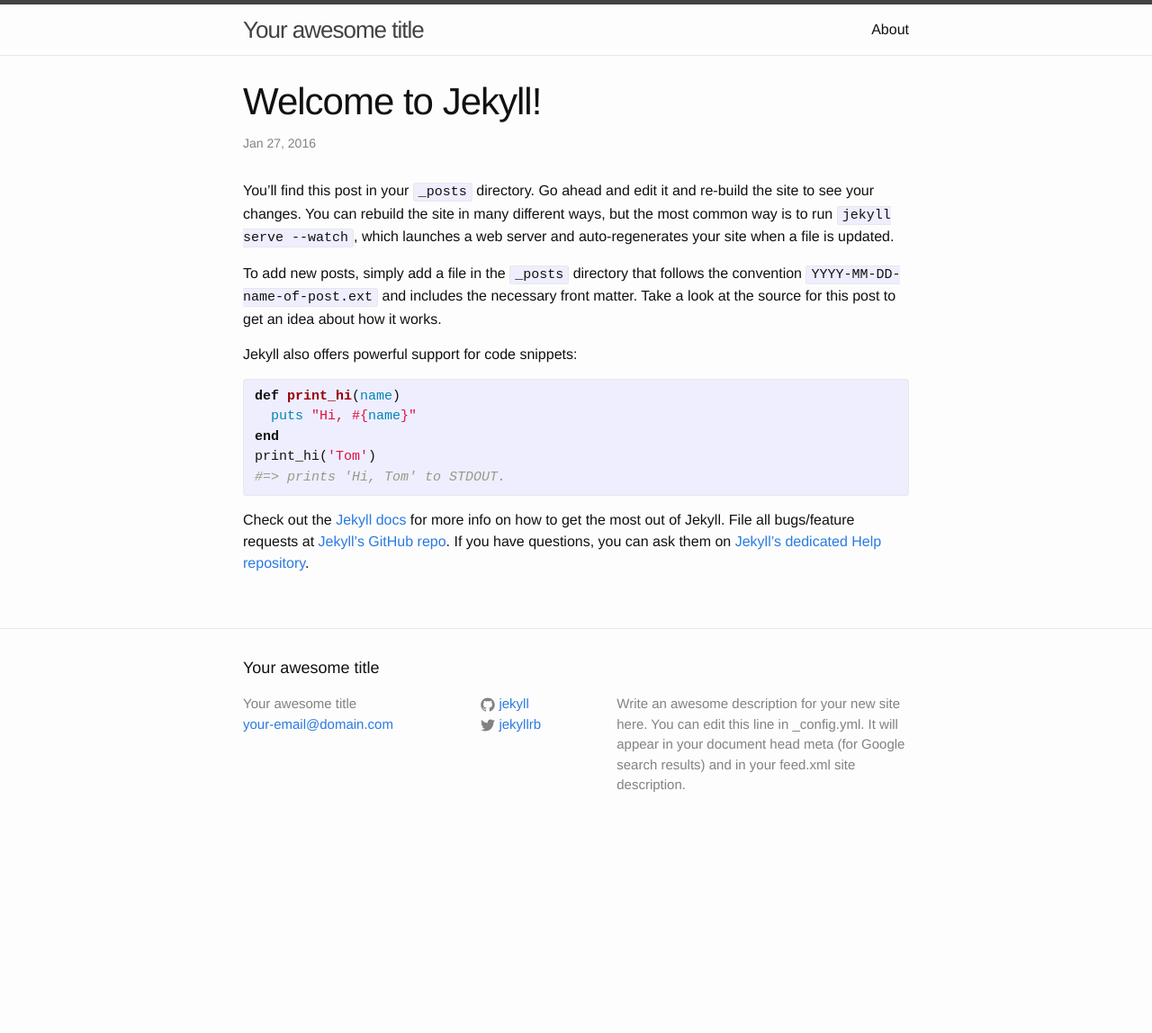
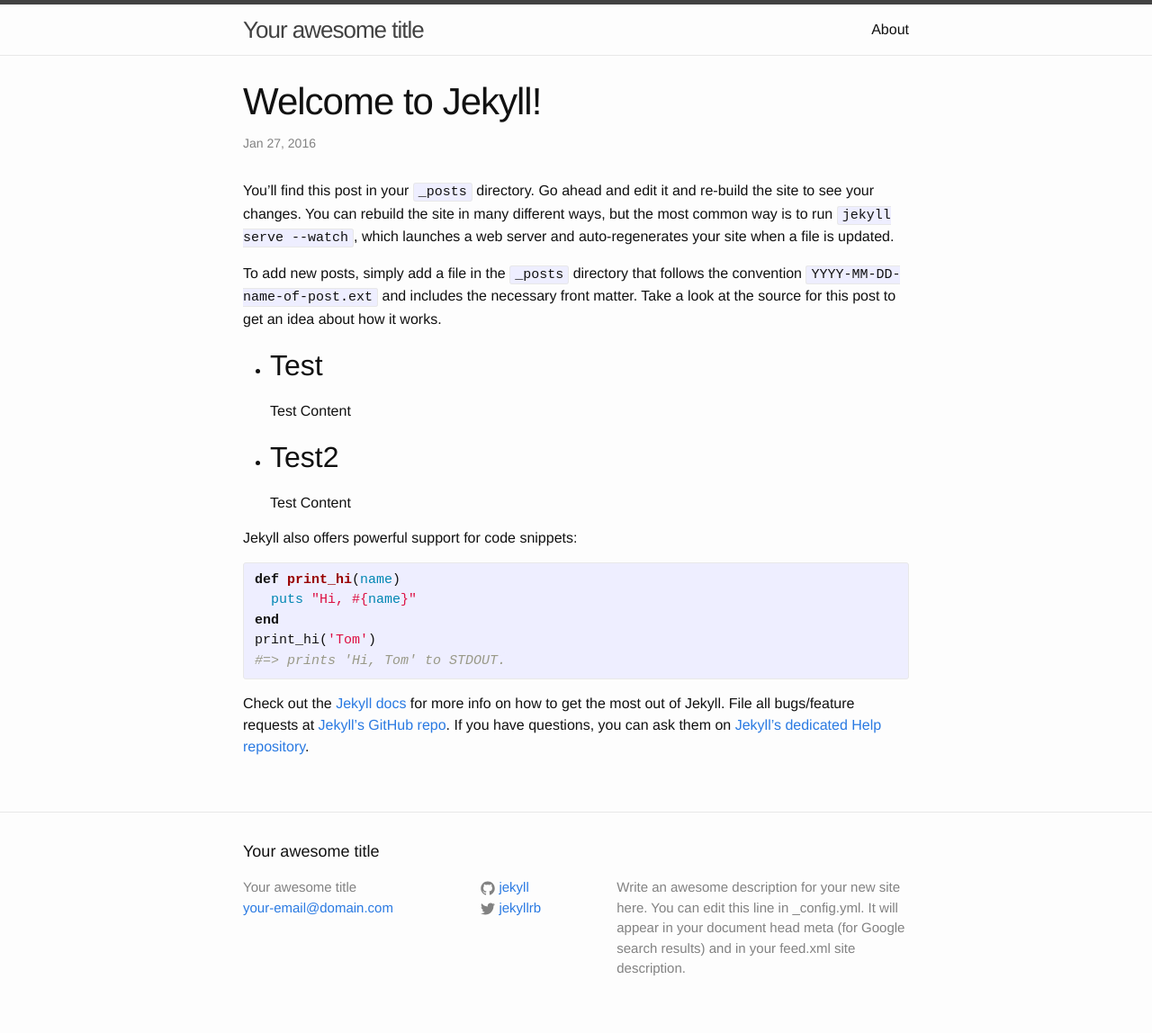
Before and after one commit to shendrick/shendrick.github.io, a Jekyll site: the page built from _posts/2016-01-27-welcome-to-jekyll.markdown, in a window 1280 px wide. Shown: the whole page at 90% size. Built offline with Jekyll 4.4.1, drawn with Linux system fonts in a browser that asks for light colours; before the commit the page ends 944 px from its top, so only the background shows below that.

Commit message:
Update 2016-01-27-welcome-to-jekyll.markdown

```diff
--- a/_posts/2016-01-27-welcome-to-jekyll.markdown
+++ b/_posts/2016-01-27-welcome-to-jekyll.markdown
@@ -14,7 +14,7 @@ You’ll find this post in your `_posts` directory. Go ahead and edit it and re-
 To add new posts, simply add a file in the `_posts` directory that follows the convention `YYYY-MM-DD-name-of-post.ext` and includes the necessary front matter. Take a look at the source for this post to get an idea about how it works.
 
 <ul>
-{% for item in list %}
+{% for item in page.list %}
   <li>
       <h2>{{ item.title }}</h2>
       <p>{{ item.body }}</p>
```
